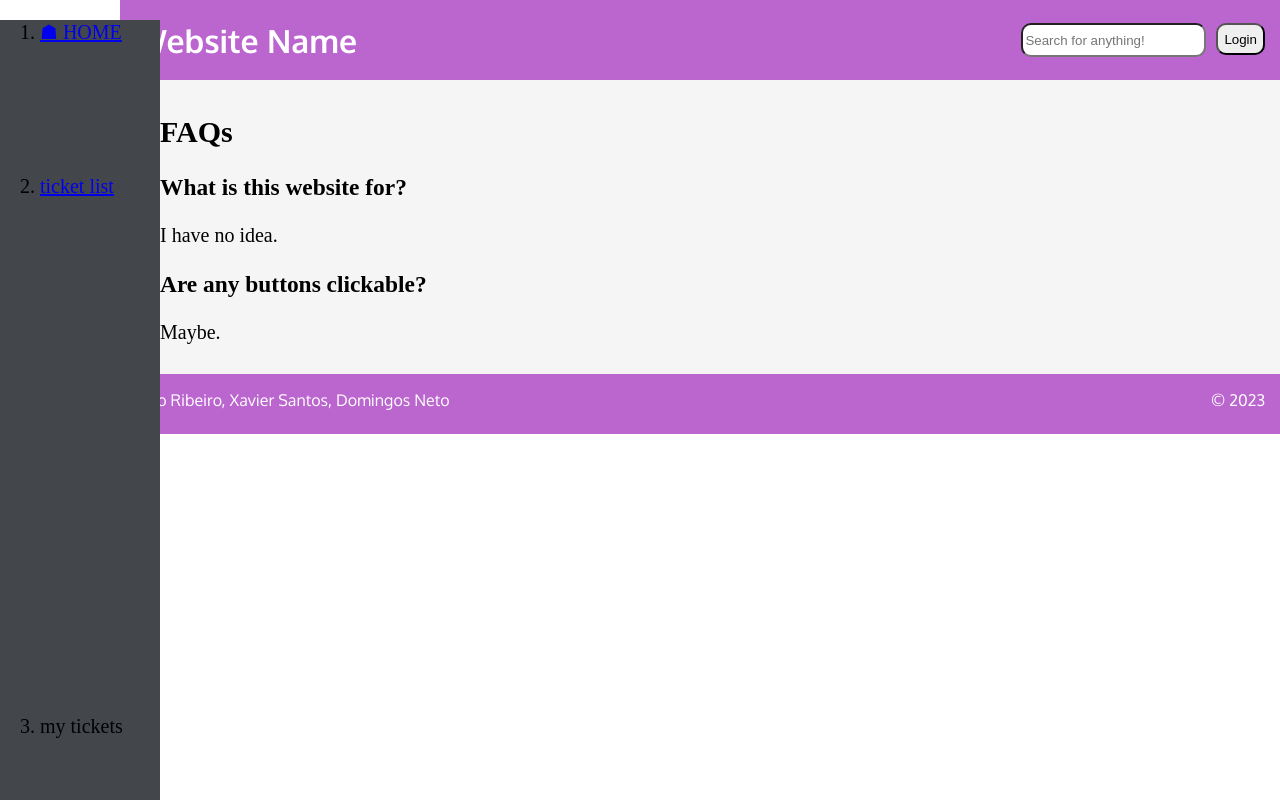
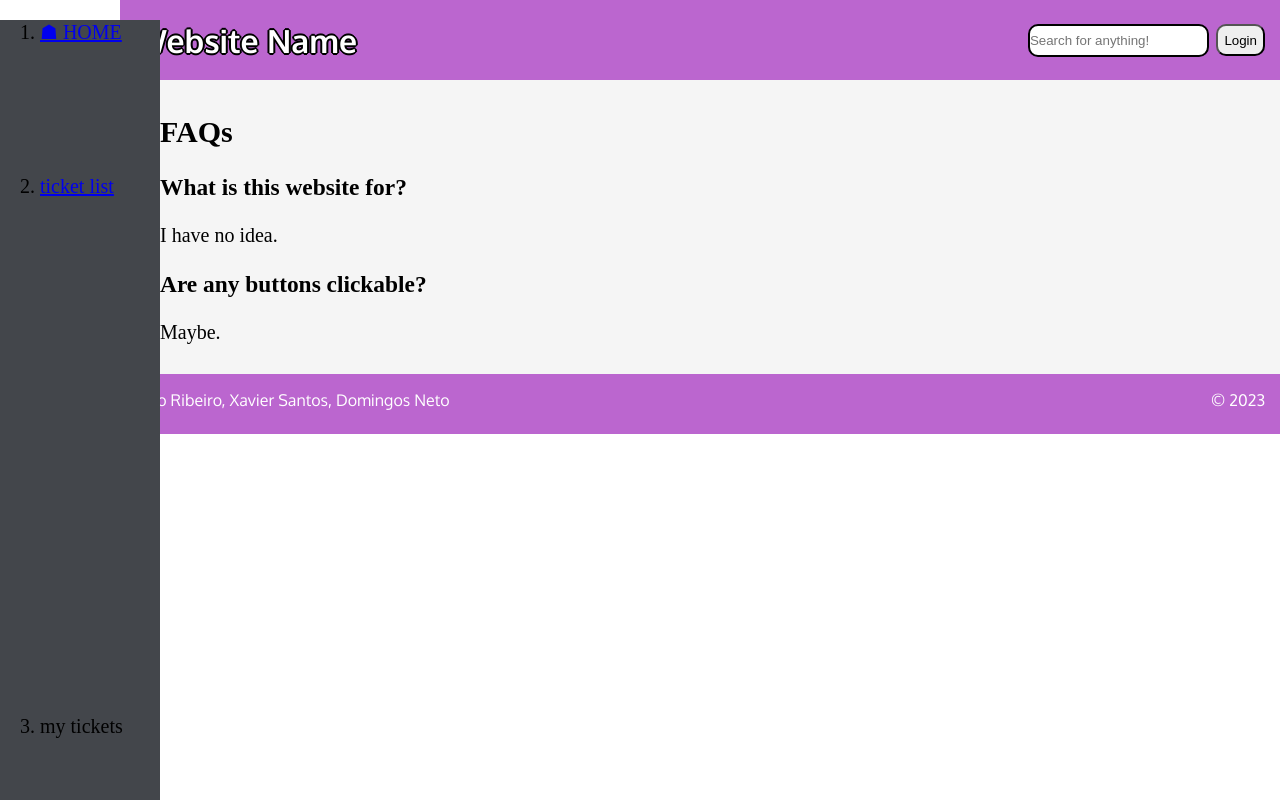
Before and after one commit to domingosneto03/TroubleTickets, a PHP site: page /faq.html in a window 1280 px wide. Run offline with PHP 8.4, Linux system fonts and the light colour scheme.

Commit message:
added shade to the title of the website

```diff
--- a/style.css
+++ b/style.css
@@ -38,22 +38,33 @@ body {
     font-weight: 700;
     font-size: 1.6em;
     color: /*#211225*/ white;
-    /* text-shadow: 2px 2px 5px black; */
+    /* text-shadow: 2px 2px black; */
+    text-shadow: 2px 0 black, -2px 0 black, 0 2px black, 0 -2px black,
+             1px 1px black, -1px -1px black, 1px -1px black, -1px 1px black;
 }
 
 #right_side {
     display: flex;
     align-self: center;
     justify-content: space-between;
+    font-family: 'Oxygen', sans-serif;
+    font-weight: 700;
+    font-size: 15px;
 }
 
 #search_bar {
+    margin: 0;
     margin-right: 0.5em;
+    padding: 0;
+    height: 32px;
 }
 
 #search_bar input {
-    height: 28px;
+    border: solid 2px black;
     border-radius: 10px;
+    height: 28.8px;
+    padding: 0;
+    margin: 0;
 }
 
 #login_button input {
```
